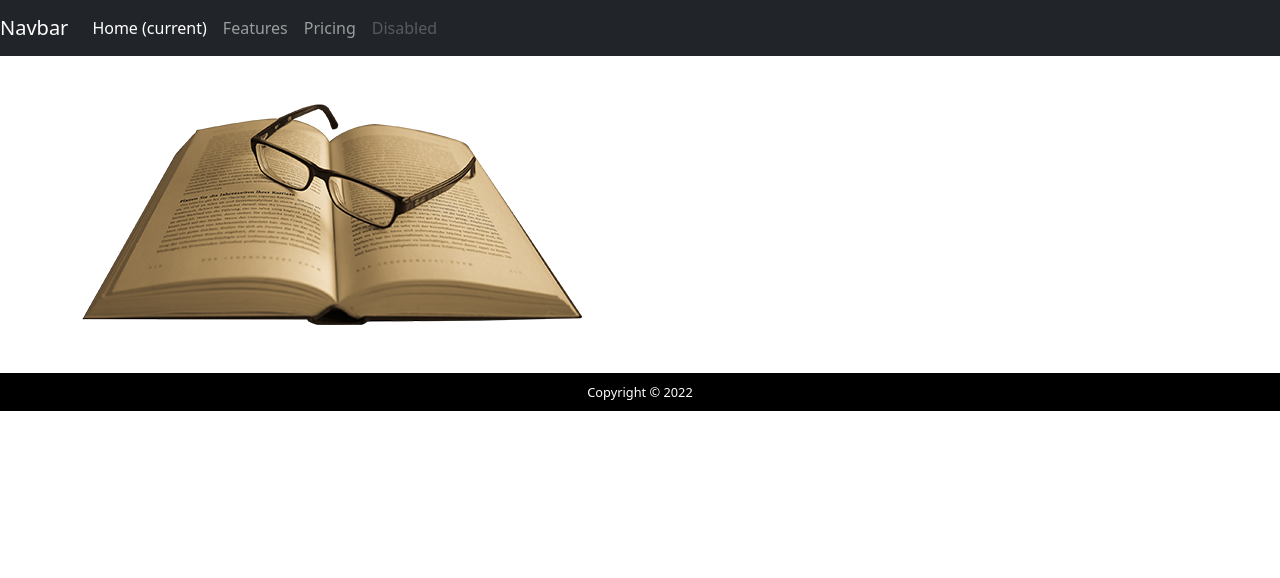
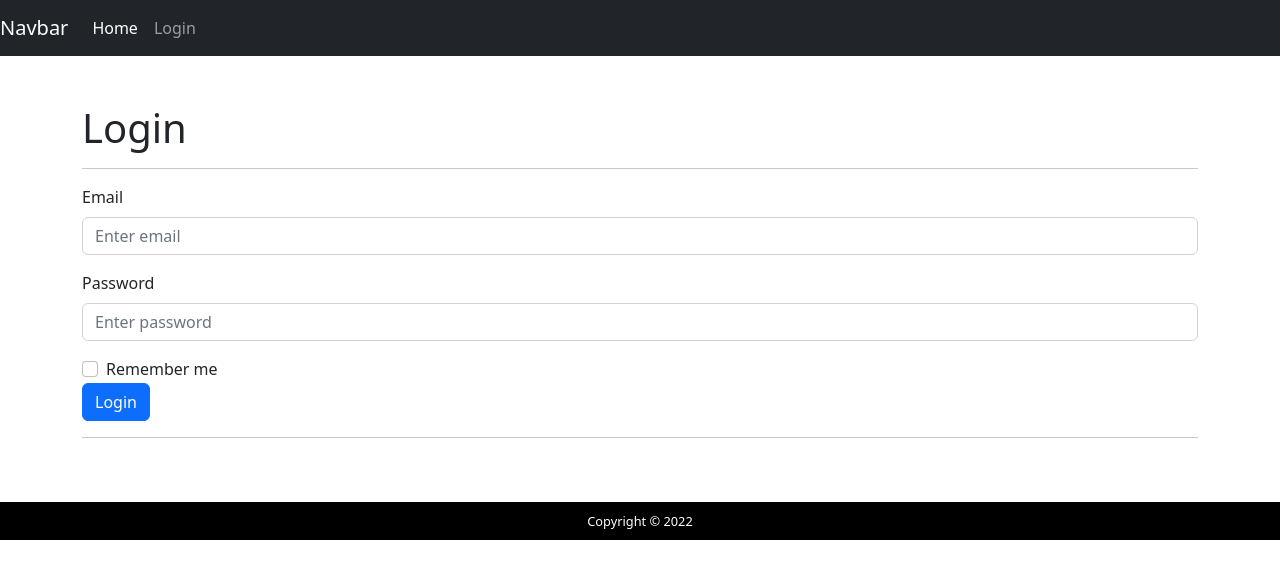
Before and after one commit to anasbn3issa/Vue3-App, a Vue app: page /login in a window 1280 px wide. Shown: the top 578 px of the page. Built offline with nearby package versions, Linux system fonts and the light colour scheme.

Commit message:
create components : textinput , selectinput and checkinput implement login screen added routing system from vue-router

```diff
--- a/package.json
+++ b/package.json
@@ -9,7 +9,8 @@
   },
   "dependencies": {
     "core-js": "^3.8.3",
-    "vue": "^3.2.13"
+    "vue": "^3.2.13",
+    "vue-router": "4"
   },
   "devDependencies": {
     "@babel/core": "^7.12.16",
--- a/src/App.vue
+++ b/src/App.vue
@@ -1,19 +1,19 @@
 <template>
   <HeaderComponent />
-  <BodyComponent />
+  <div>
+    <router-view />
+  </div>
   <FooterComponent />
 </template>
 
 <script>
 import HeaderComponent from './components/HeaderComponent.vue';
-import BodyComponent from './components/BodyComponent.vue';
 import FooterComponent from './components/FooterComponent.vue';
 
 export default {
   name: 'App',
   components: {
     HeaderComponent,
-    BodyComponent,
     FooterComponent
   }
 
--- a/src/components/HeaderComponent.vue
+++ b/src/components/HeaderComponent.vue
@@ -5,12 +5,14 @@
             <span class="navbar-toggler-icon"></span>
         </button>
         <div class="collapse navbar-collapse" id="navbarNavAltMarkup">
-            <div class="navbar-nav">
-                <a class="nav-item nav-link active" href="#">Home <span class="sr-only">(current)</span></a>
-                <a class="nav-item nav-link" href="#">Features</a>
-                <a class="nav-item nav-link" href="#">Pricing</a>
-                <a class="nav-item nav-link disabled" href="#">Disabled</a>
-            </div>
+            <ul class="navbar-nav">
+                <li>
+                    <router-link class="nav-item nav-link active" to="/">Home</router-link>
+                </li>
+                <li>
+                    <router-link class="nav-item nav-link" to="/login">Login</router-link>
+                </li>
+            </ul>
         </div>
     </nav>
 </template>
--- /dev/null
+++ b/src/components/LoginScreen.vue
@@ -0,0 +1,53 @@
+<template>
+    <div class="container">
+        <div class="row">
+            <div class="col">
+                <h1 class="mt-5">Login</h1>
+                <hr>
+                    <form method="post" action="/login" class="needs-validation" novalidate>
+                        <TextInput name="email" type="email" label="Email" placeholder="Enter email" required="required" autocomplete="email" />
+                        <TextInput name="password" type="password" label="Password" placeholder="Enter password" required="required" autocomplete="current-password" />
+                        <CheckInput name="remember" label="Remember me" />
+                        <input type="submit" class="btn btn-primary" value="Login">
+
+                    </form>
+                    <hr>
+            </div>
+        </div>
+    </div>
+</template>
+
+<script>
+
+import TextInput from './forms/TextInput.vue';
+import CheckInput from './forms/CheckInput.vue';
+
+export default {
+    name: 'LoginScreen',
+    components: {
+        TextInput,
+        CheckInput
+    },
+    mounted() {
+        (function () {
+            'use strict'
+
+            // Fetch all the forms we want to apply custom Bootstrap validation styles to
+            var forms = document.querySelectorAll('.needs-validation')
+
+            // Loop over them and prevent submission
+            Array.prototype.slice.call(forms)
+                .forEach(function (form) {
+                form.addEventListener('submit', function (event) {
+                    if (!form.checkValidity()) {
+                    event.preventDefault()
+                    event.stopPropagation()
+                    }
+
+                    form.classList.add('was-validated')
+                }, false)
+                })
+            })()
+    }
+}
+</script>
--- /dev/null
+++ b/src/components/forms/CheckInput.vue
@@ -0,0 +1,15 @@
+<template>
+    <div class="form-check">
+            <input class="form-check-input" :checked="checked" :required="required" type="checkbox" :value="value" :name="name" :id="name">
+            <label class="form-check-label" :for="name">
+                {{label}}
+            </label>
+        </div>
+</template>
+
+<script>
+export default {
+    name: 'CheckInput',
+    props: ["label", "required", "name", "value", "checked"]
+}
+</script>
--- /dev/null
+++ b/src/components/forms/TextInput.vue
@@ -0,0 +1,31 @@
+<template>
+    <div class="mb-3">
+            <label :for="name" class="form-label">{{label}}</label>
+            <input
+                :type="type"
+                :name="name"
+                :placeholder="placeholder"
+                :required="required"
+                :min="min"
+                :max="max"
+                :value="value"
+                :autocomplete="name + '-new'"
+                class="form-control">
+    </div>
+</template>
+
+<script>
+    export default {
+        name: 'TextInput',
+        props: {
+        name: String,
+        type: String,
+        label: String,
+        placeholder: String,
+        required: String,
+        min: String,
+        max: String,
+        value: String,
+    }
+    }
+</script>
--- a/src/main.js
+++ b/src/main.js
@@ -1,4 +1,6 @@
 import { createApp } from 'vue'
 import App from './App.vue'
+import router from './router'
 
-createApp(App).mount('#app')
+
+createApp(App).use(router).mount('#app')
--- /dev/null
+++ b/src/router/index.js
@@ -0,0 +1,23 @@
+import { createRouter, createWebHistory } from "vue-router";
+import BodyComponent from "../components/BodyComponent.vue";
+import LoginScreen from "../components/LoginScreen.vue";
+
+const routes = [
+  {
+    path: "/",
+    name: "BodyComponent",
+    component: BodyComponent,
+  },
+  {
+    path: "/login",
+    name: "Login",
+    component: LoginScreen,
+  }
+];
+
+const router = createRouter({
+  history: createWebHistory(),
+  routes,
+});
+
+export default router;
```
Also changed, not shown: src/components/forms/SelectInput.vue (added, +18 -0 lines), 1 other file (tests, documents, lock files or other folders).
